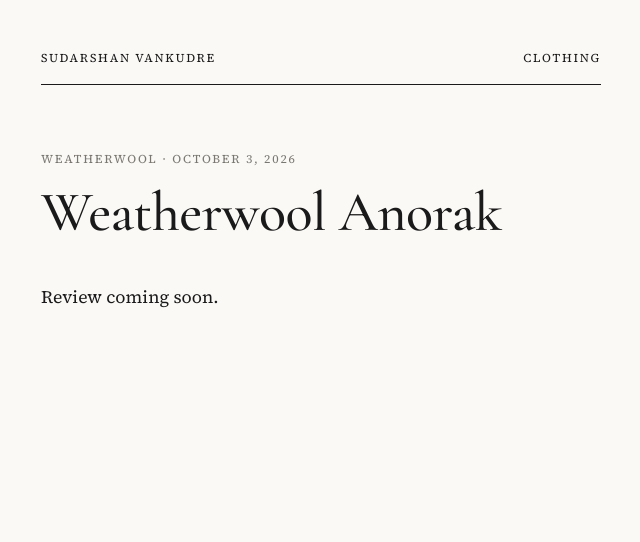
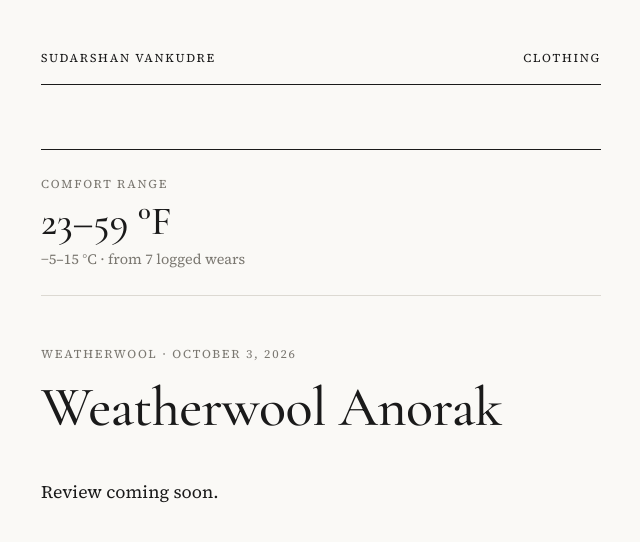
Before and after one commit to sdrshnv/sdrshnv.github.io, a Jekyll site: the page built from _reviews/weatherwool-anorak.md, in a window 1280 px wide. Shown: the top 542 px of the page, without its empty margins (319-959 px from the left). Built offline with Jekyll 4.4.1, drawn with Linux system fonts in a browser that asks for light colours.

Commit message:
Add wearlog comfort-range banner to review pages
Co-Authored-By: Claude Sonnet 5.5 <noreply@anthropic.com>

```diff
--- a/_config.yml
+++ b/_config.yml
@@ -7,6 +7,7 @@ markdown: kramdown
 
 exclude:
   - README.md
+  - scripts
 
 collections:
   reviews:
--- /dev/null
+++ b/_includes/wearlog-banner.html
@@ -0,0 +1,12 @@
+{%- assign w = site.data.wearlog.items[page.wearlog_id] -%}
+{%- if page.wearlog_id and w.comfort_range -%}
+{%- assign cmin = w.comfort_range.min -%}
+{%- assign cmax = w.comfort_range.max -%}
+{%- assign fmin = cmin | times: 9 | divided_by: 5.0 | plus: 32 | round -%}
+{%- assign fmax = cmax | times: 9 | divided_by: 5.0 | plus: 32 | round -%}
+<aside class="wearlog-banner">
+  <p class="meta">Comfort range</p>
+  <p class="range">{{ fmin | replace: '-', '−' }}–{{ fmax | replace: '-', '−' }} °F</p>
+  <p class="detail">{{ cmin | replace: '-', '−' }}–{{ cmax | replace: '-', '−' }} °C · from {{ w.wear_count }} logged wear{% if w.wear_count != 1 %}s{% endif %}</p>
+</aside>
+{%- endif -%}
--- a/_layouts/review.html
+++ b/_layouts/review.html
@@ -2,6 +2,7 @@
 layout: clothing
 ---
 <article>
+  {% include wearlog-banner.html %}
   <header class="review-header">
     <p class="meta">{{ page.brand }} · {{ page.date | date: "%B %-d, %Y" }}</p>
     <h1 class="page-title">{{ page.title }}</h1>
--- a/assets/css/clothing.css
+++ b/assets/css/clothing.css
@@ -108,7 +108,33 @@ main {
   margin-bottom: 1.2rem;
 }
 
+/* wearlog banner */
+.wearlog-banner {
+  margin-bottom: 3rem;
+  padding: 1.5rem 0;
+  border-top: 1px solid var(--ink);
+  border-bottom: 1px solid var(--rule);
+}
+
+.wearlog-banner .range {
+  margin-top: 0.25rem;
+  font-family: "Cormorant Garamond", Georgia, serif;
+  font-size: 2.5rem;
+  font-weight: 500;
+  line-height: 1.1;
+}
+
+.wearlog-banner .detail {
+  margin-top: 0.25rem;
+  color: var(--muted);
+  font-size: 0.9rem;
+}
+
 @media (max-width: 600px) {
+  .wearlog-banner .range {
+    font-size: 2rem;
+  }
+
   body {
     padding-top: 2rem;
   }
```
Also changed, not shown: _data/wearlog.json (added, +19 -0 lines), _reviews/oconnells-shetland.md (+1 -0 lines), _reviews/weatherwool-anorak.md (+1 -0 lines), scripts/update-wearlog.mjs (added, +29 -0 lines), README.md.
